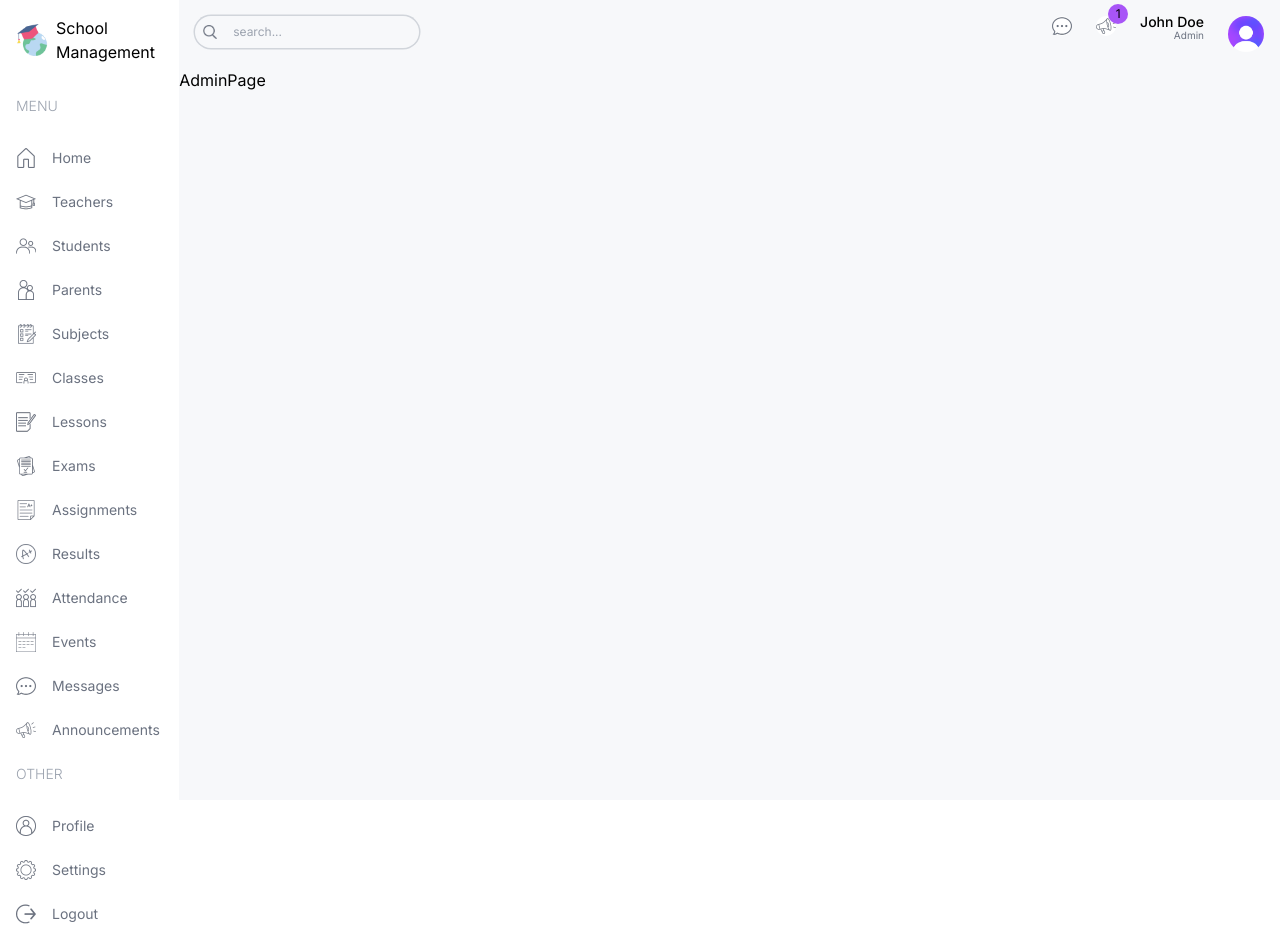
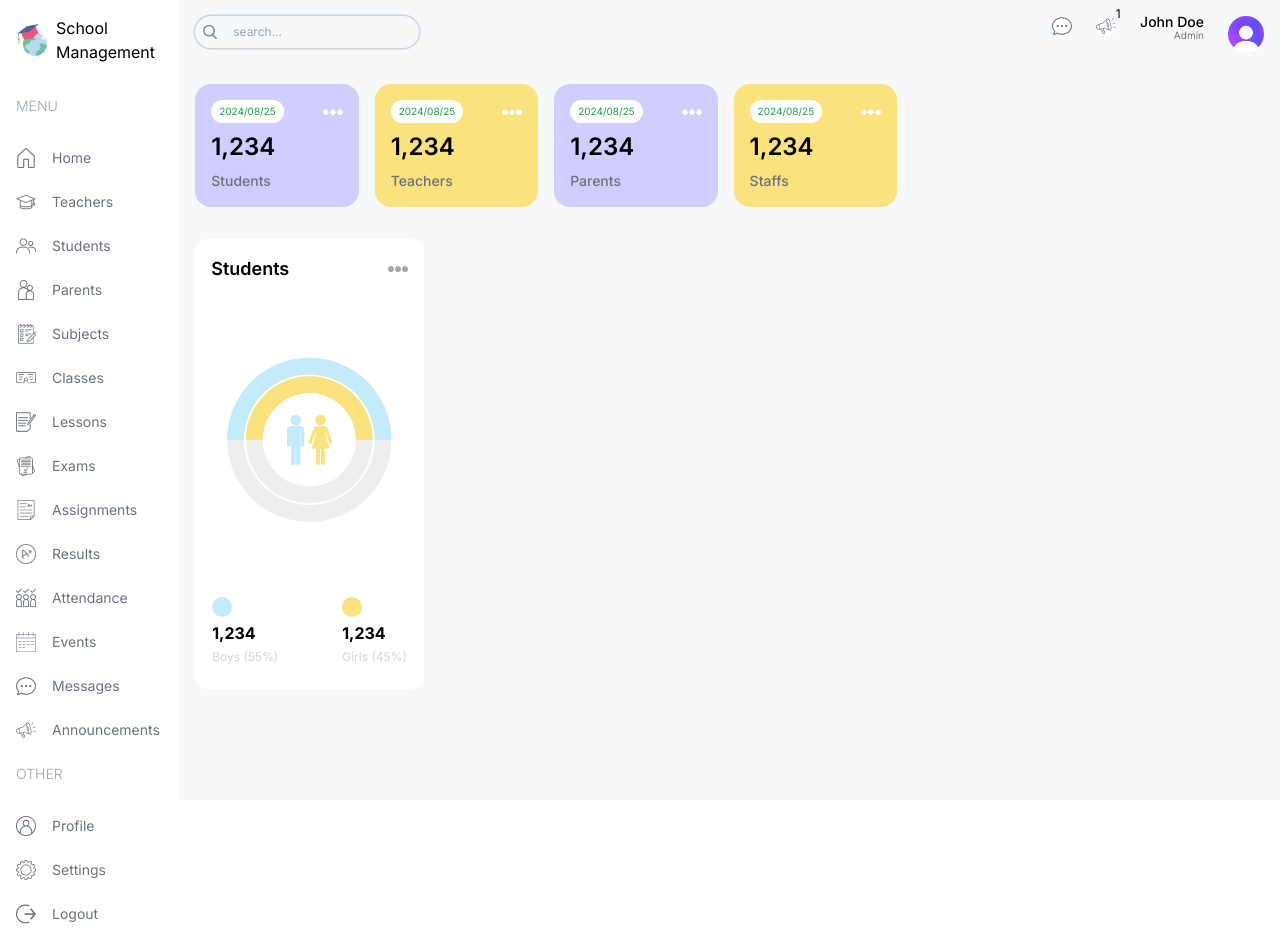
Before and after one commit to ronymia/next-school-management-system, a Next.js app: page /admin in a window 1280 px wide. Built offline with nearby package versions, Linux system fonts and the light colour scheme.

Commit message:
UserCard and Count Chart

```diff
--- a/src/app/(dashboard)/admin/page.tsx
+++ b/src/app/(dashboard)/admin/page.tsx
@@ -1,5 +1,35 @@
+import CountChart from "@/components/CountChart";
+import UserCard from "@/components/UserCard";
 import React from "react";
 
 export default function AdminPage() {
-  return <div>AdminPage</div>;
+  return (
+    <section className="p-4 flex gap-4 flex-col md:flex-row">
+      {/* LEFT */}
+      <section className="w-full lg:w-2/3 flex flex-col gap-8">
+        {/* USER CARD */}
+        <div className="flex gap-4 justify-between flex-wrap">
+          <UserCard type="student" />
+          <UserCard type="teacher" />
+          <UserCard type="parent" />
+          <UserCard type="staff" />
+        </div>
+
+        {/* MIDDLE CHART */}
+        <div className="flex gap-4 flex-col lg:flex-row">
+          <div className="w-full lg:w-1/3 h-[450px]">
+            <CountChart />
+          </div>
+          {/* ATTENDANCE CHART */}
+          <div className="w-full lg:w-2/3 h-[450px]"></div>
+        </div>
+
+        {/* BOTTOM CHART */}
+        <div className=""></div>
+      </section>
+
+      {/* RIGHT */}
+      <div className="w-full lg:w-1/3"></div>
+    </section>
+  );
 }
--- /dev/null
+++ b/src/components/CountChart.tsx
@@ -0,0 +1,86 @@
+"use client";
+
+import Image from "next/image";
+import {
+  Legend,
+  RadialBar,
+  RadialBarChart,
+  ResponsiveContainer,
+  Tooltip,
+} from "recharts";
+const data = [
+  {
+    name: "Total",
+    count: 106,
+    fill: "white",
+  },
+  {
+    name: "Girls",
+    count: 53,
+    fill: "#FAE27C",
+  },
+  {
+    name: "Boys",
+    count: 53,
+    fill: "#C3EBFA",
+  },
+];
+
+export default function CountChart() {
+  return (
+    <div className="bg-white rounded-xl p-4 w-full h-full">
+      {/* TITLE  */}
+      <div className="flex items-center justify-between">
+        <h1 className="text-lg font-semibold capitalize">students</h1>
+        <Image
+          src={"/moreDark.png"}
+          alt="more"
+          width={20}
+          height={20}
+          className={""}
+        />
+      </div>
+
+      {/* CHART  */}
+      <div className="relative w-full h-[75%]">
+        <ResponsiveContainer>
+          <RadialBarChart
+            cx="50%"
+            cy="50%"
+            innerRadius="40%"
+            outerRadius="100%"
+            barSize={32}
+            data={data}
+          >
+            <RadialBar background dataKey="count" />
+            <Tooltip />
+          </RadialBarChart>
+        </ResponsiveContainer>
+
+        <Image
+          src={"/maleFemale.png"}
+          alt={"male female"}
+          width={50}
+          height={50}
+          className="absolute top-1/2 left-1/2 -translate-x-1/2 -translate-y-1/2"
+        />
+      </div>
+
+      {/* BOTTOM */}
+      <div className="flex justify-center gap-16">
+        {/* BOYS */}
+        <div className="flex flex-col gap-1">
+          <div className="w-5 h-5 rounded-full bg-sky" />
+          <h1 className="font-bold">1,234</h1>
+          <h2 className="text-xs text-gray-300">Boys (55%)</h2>
+        </div>
+        {/* GIRLS */}
+        <div className="flex flex-col gap-1">
+          <div className="w-5 h-5 rounded-full bg-yellow" />
+          <h1 className="font-bold">1,234</h1>
+          <h2 className="text-xs text-gray-300">Girls (45%)</h2>
+        </div>
+      </div>
+    </div>
+  );
+}
--- /dev/null
+++ b/src/components/UserCard.tsx
@@ -0,0 +1,17 @@
+import Image from "next/image";
+import React from "react";
+
+export default function UserCard({ type }: { type: string }) {
+  return (
+    <div className="rounded-2xl odd:bg-purple even:bg-yellow p-4 flex-1 min-[130px]:">
+      <div className="flex items-center justify-between">
+        <span className="text-[10px] bg-white px-2 py-1 rounded-full text-green-600">
+          2024/08/25
+        </span>
+        <Image src={`/more.png`} alt="more" width={20} height={0} />
+      </div>
+      <h1 className="text-2xl font-semibold my-2">1,234</h1>
+      <h2 className="capitalize text-sm font-medium text-gray-500">{type}s</h2>
+    </div>
+  );
+}
--- a/tailwind.config.ts
+++ b/tailwind.config.ts
@@ -13,6 +13,14 @@
         "gradient-conic":
           "conic-gradient(from 180deg at 50% 50%, var(--tw-gradient-stops))",
       },
+      colors: {
+        sky: "#C3EBFA",
+        skyLight: "#EDF9FD",
+        purple: "#CFCEFF",
+        purpleLight: "#F1F0FF",
+        yellow: "#FAE27C",
+        yellowLight: "#FEFCE8",
+      },
     },
   },
   plugins: [],
```
Also changed, not shown: package.json (+5 -4 lines), 2 other files (tests, documents, lock files or other folders).
